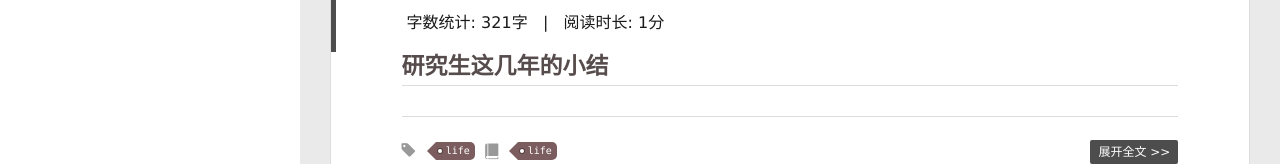
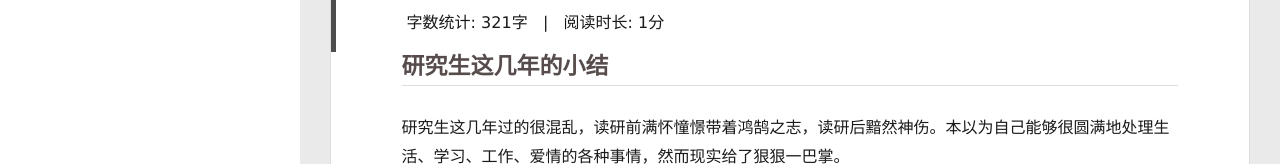
Before and after one commit to nwy000/nat.github.io, a plain HTML site: page index.html in a window 1280 px wide. Shown: the part 636-800 px from the top of the page. Drawn offline with Linux system fonts and the light colour scheme; some packages are replaced by stand-ins of ours; files that its build step writes are made by us from their sources; a script that the page names is missing; some icons are missing.

Commit message:
Site updated: 2019-05-08 09:14:31

```diff
--- a/index.html
+++ b/index.html
@@ -320,12 +320,12 @@
 
     <div class="article-entry" itemprop="articleBody">
 
-        <h2 id="研究生这几年的小结"><a href="#研究生这几年的小结" class="headerlink" title="研究生这几年的小结"></a>研究生这几年的小结</h2>
+        <h2 id="研究生这几年的小结"><a href="#研究生这几年的小结" class="headerlink" title="研究生这几年的小结"></a>研究生这几年的小结</h2><p>  研究生这几年过的很混乱，读研前满怀憧憬带着鸿鹄之志，读研后黯然神伤。本以为自己能够很圆满地处理生活、学习、工作、爱情的各种事情，然而现实给了狠狠一巴掌。
 
 
 
 
-    </div>
+    </p></div>
     <div class="article-info article-info-index">
 
 
```
Also changed, not shown: 2019/04/28/生活小记/index.html (+5 -6 lines).
